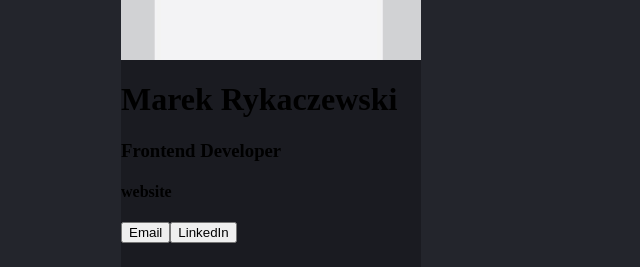
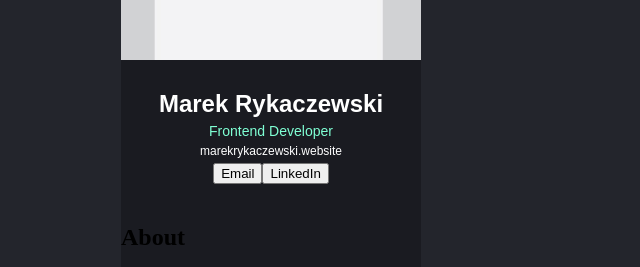
Before and after one commit to MarekRykaczewski/business-card-react, a React app in the folder files/: page / in a window 1280 px wide. Shown: the part 328-595 px from the top of the page, without its empty margins (377-1017 px from the left). Built offline with nearby package versions, Linux system fonts and the light colour scheme; the HTML template or start-up script is replaced by a standard one.

Commit message:
Header styling

```diff
--- a/files/src/components/Header.jsx
+++ b/files/src/components/Header.jsx
@@ -2,10 +2,10 @@ import React from 'react'
 
 export default function Header() {
     return (
-        <div>
+        <div className='header'>
             <h1>Marek Rykaczewski</h1>
             <h3>Frontend Developer</h3>
-            <h4>website</h4>
+            <h4>marekrykaczewski.website</h4>
             <div>
                 <button>Email</button>
                 <button>LinkedIn</button>
--- a/files/src/index.css
+++ b/files/src/index.css
@@ -21,3 +21,30 @@ body {
   width: 300px;
   border-radius: 15px 15px 0px 0px;
 }
+
+.header {
+  margin-top: 10px;
+  font-family: Arial, Helvetica, sans-serif;
+  font-size: 12px;
+  font-weight: bold;
+  display: flex;
+  gap: 5px;
+  flex-direction: column;
+  align-items: center;
+  justify-items: center;
+  padding: 20px;
+}
+
+.header > h1, .header > h2, .header > h3, .header > h4 {
+  margin: 0;
+  color: white;
+}
+
+.header > h3 {
+  color: aquamarine;
+  font-weight: 400;
+}
+
+.header > h4 {
+  font-weight: 300;
+}
```
